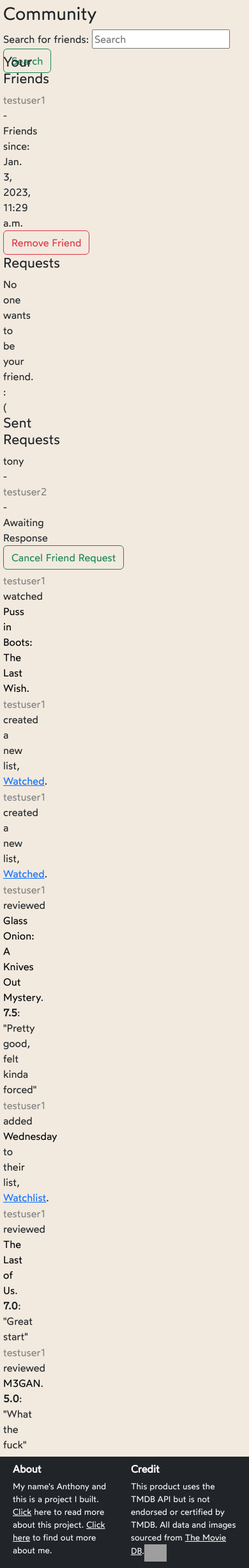
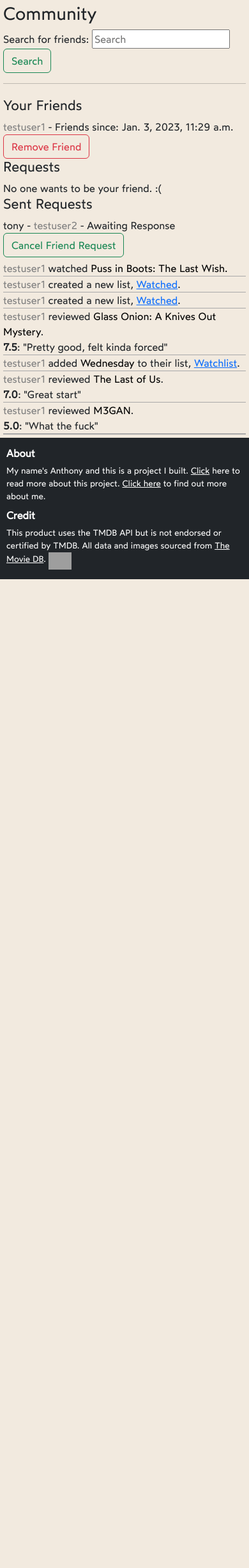
Before and after one commit to acpasnello/WhatchaWatching, a Django app: page /watching/community/ in a window 390 px wide. Shown: the part 56-2506 px from the top of the page at 64% size. After the commit the page ends 961 px from the top, so only its background shows below. Run offline with Django 4.2, Linux system fonts and the light colour scheme; a user stored in the database is signed in; data comes from the database, SQL or seed files in the repository; grey boxes are pictures that could not be loaded.

Commit message:
Make details and community pages more responsive

```diff
--- a/friends/static/friends/styles.css
+++ b/friends/static/friends/styles.css
@@ -32,13 +32,14 @@
     max-width: 50%;
 }
 
-#info-display, #activity-display {
+#info-display,
+#activity-display {
     width: 50%;
     display: inline-block;
 }
 
 .profileusername {
-    display: inline-block
+    display: inline-block;
 }
 
 .profilebutton {
@@ -47,3 +48,14 @@
     float: right;
     font-size: 1em;
 }
+
+@media only screen and (max-width: 840px) {
+    #friendsearch {
+        float: none;
+    }
+
+    #info-display,
+    #activity-display {
+        width: 100%;
+    }
+}
--- a/watching/static/watching/styles.css
+++ b/watching/static/watching/styles.css
@@ -319,6 +319,7 @@ nav.navbar {
 #TMDBlogo {
     max-height: 2em;
     max-width: 100px;
+    padding-left: 4px;
 }
 
 .footerSection {
@@ -349,6 +350,23 @@ nav.navbar {
     display: inline-block;
 }
 
+@media (max-width: 850px) {
+    .details-buttons {
+        float: none;
+    }
+    .detailsInfo {
+        max-width: 90%;
+        margin-left: 0;
+    }
+    .Footer {
+        flex-direction: column;
+    }
+    .footerSection {
+        width: 100%;
+        padding: 5px 0;
+    }
+}
+
 @media (max-width: 1100px) {
     .popup {
         display: none;
```
